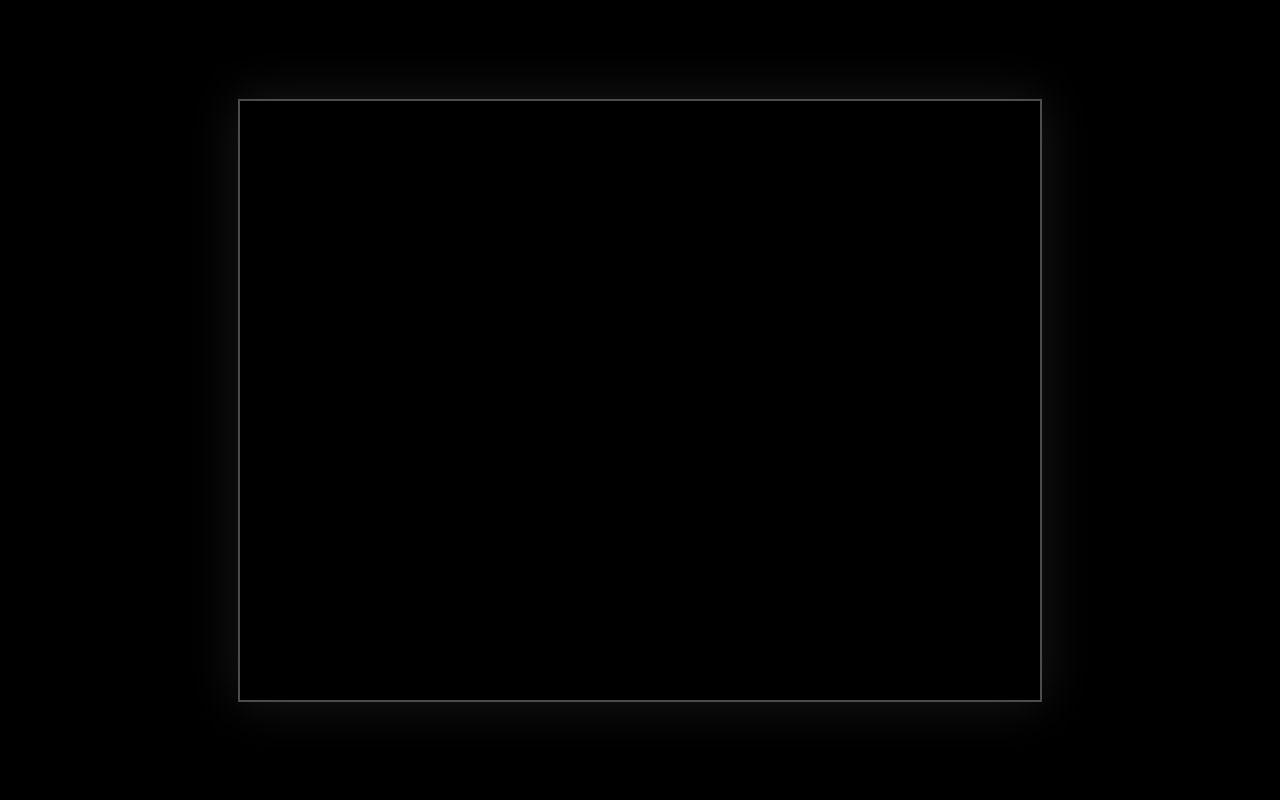
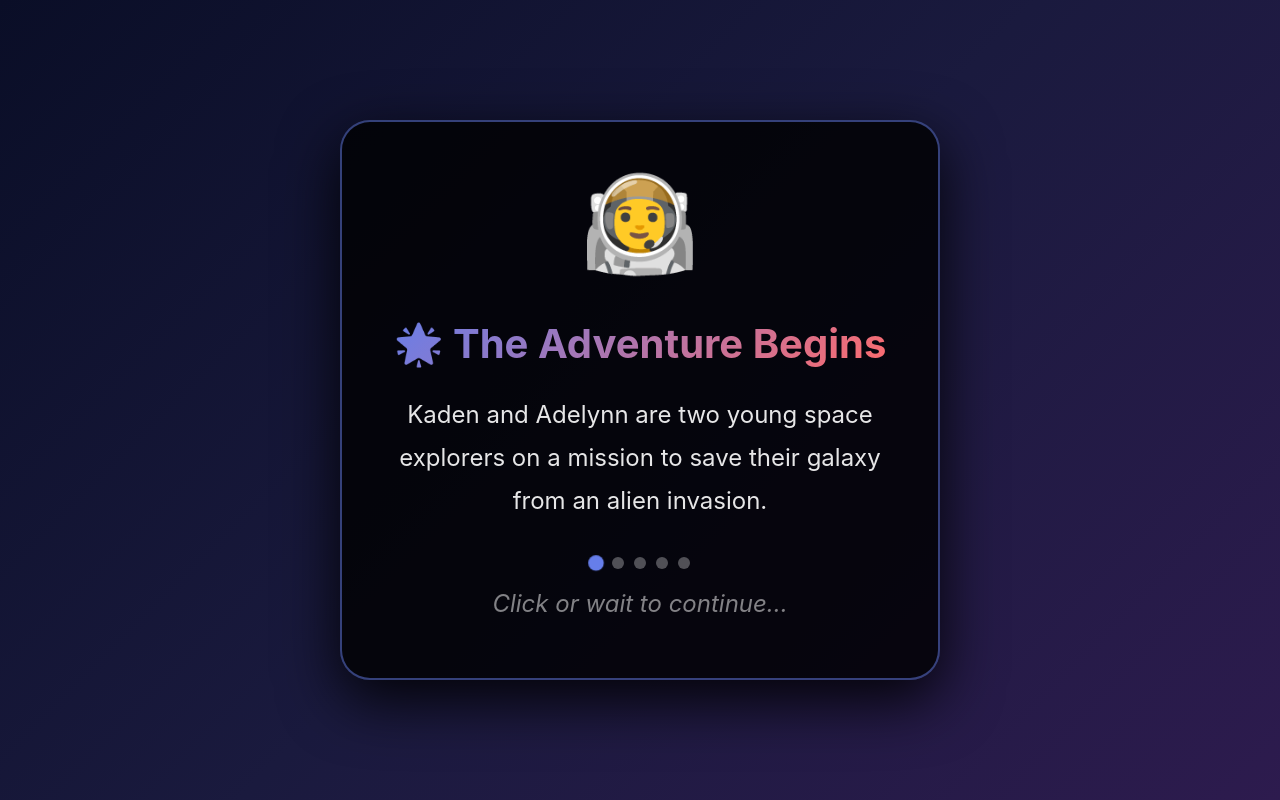
Before and after one commit to ronb12/Kaden-Adelynn-Adventures, a React (Vite) app: page / in a window 1280 px wide. Both pictures are taken after a click on the button "🎮 START GAME". Built offline with nearby package versions, Linux system fonts and the light colour scheme.

Commit message:
Story introduction and score tracking added

```diff
--- a/src/App.jsx
+++ b/src/App.jsx
@@ -1,6 +1,8 @@
 import { useState } from 'react'
 import Game from './components/Game'
 import MainMenu from './components/MainMenu'
+import Story from './components/Story'
+import { saveScore } from './utils/scoreTracking'
 import './App.css'
 
 function App() {
@@ -9,16 +11,24 @@ function App() {
 
   const handleStartGame = (difficulty, ship) => {
     setGameConfig({ difficulty, ship })
+    setGameState('story')
+  }
+
+  const handleStoryComplete = () => {
     setGameState('playing')
   }
 
-  const handleGameOver = () => {
+  const handleGameOver = (finalScore) => {
+    if (finalScore > 0) {
+      saveScore(finalScore)
+    }
     setGameState('menu')
   }
 
   return (
     <div className="app">
       {gameState === 'menu' && <MainMenu onStartGame={handleStartGame} />}
+      {gameState === 'story' && <Story onContinue={handleStoryComplete} />}
       {gameState === 'playing' && (
         <Game
           onPause={() => {}}
--- a/src/components/Game.jsx
+++ b/src/components/Game.jsx
@@ -236,6 +236,13 @@ function Game({ onPause, onGameOver, difficulty, selectedShip, isPaused }) {
     if (lives <= 0) {
       onGameOver(score)
       return
+    }
+
+    // Save score when game ends
+    if (lives <= 0 && score > 0) {
+      import('../utils/scoreTracking').then(module => {
+        module.saveScore(score)
+      })
     }
 
     setTimePlayed(t => t + 1)
--- a/src/components/MainMenu.css
+++ b/src/components/MainMenu.css
@@ -54,7 +54,7 @@
   z-index: 1;
   max-width: 700px;
   width: 90%;
-  padding: 60px 40px 50px 40px;
+  padding: 80px 40px 50px 40px;
   border-radius: 30px;
   text-align: center;
   background: rgba(15, 15, 30, 0.6);
@@ -65,7 +65,7 @@
   box-shadow:
     0 20px 60px rgba(0, 0, 0, 0.5),
     inset 0 1px 0 rgba(255, 255, 255, 0.1);
-  overflow: hidden;
+  overflow: visible;
 }
 
 /* Animated border glow */
@@ -105,19 +105,22 @@
 }
 
 .game-title {
-  font-size: 3.5rem;
+  font-size: 2.8rem;
   margin-bottom: 15px;
   margin-top: 0;
+  padding-top: 20px;
   background: linear-gradient(135deg, #667eea 0%, #764ba2 50%, #ff6b6b 100%);
   -webkit-background-clip: text;
   -webkit-text-fill-color: transparent;
   background-clip: text;
   font-weight: 900;
-  letter-spacing: -1px;
+  letter-spacing: -0.5px;
   text-shadow: 0 0 30px rgba(102, 126, 234, 0.5);
   animation: titlePulse 3s ease-in-out infinite;
-  line-height: 1.1;
+  line-height: 1.2;
   position: relative;
+  overflow: visible;
+  white-space: nowrap;
 }
 
 .game-title::after {
@@ -141,13 +144,15 @@
 
 @media (max-width: 768px) {
   .game-title {
-    font-size: 2.5rem;
+    font-size: 2rem;
+    white-space: normal;
   }
 }
 
 @media (max-width: 480px) {
   .game-title {
-    font-size: 2rem;
+    font-size: 1.6rem;
+    white-space: normal;
   }
 }
 
--- a/src/components/MainMenu.jsx
+++ b/src/components/MainMenu.jsx
@@ -13,7 +13,7 @@ function MainMenu({ onStartGame }) {
     <div className="main-menu">
       <div className="menu-container glass">
         <h1 className="game-title">🌟 Kaden & Adelynn<br />Space Adventures 🌟</h1>
-        <p className="game-subtitle">Epic Space Shooter Game</p>
+        <p className="game-subtitle">Epic Space Shooter</p>
 
         <div className="menu-section">
           <h3>Select Ship</h3>
--- /dev/null
+++ b/src/components/Story.css
@@ -0,0 +1,108 @@
+.story-overlay {
+  position: fixed;
+  top: 0;
+  left: 0;
+  right: 0;
+  bottom: 0;
+  background: linear-gradient(135deg, #0a0e27 0%, #1a1a3e 50%, #2d1b4e 100%);
+  display: flex;
+  align-items: center;
+  justify-content: center;
+  z-index: 1000;
+  animation: fadeIn 0.5s ease-in;
+}
+
+.story-container {
+  max-width: 600px;
+  width: 90%;
+  padding: 60px 40px;
+  text-align: center;
+  background: rgba(0, 0, 0, 0.8);
+  border-radius: 30px;
+  border: 2px solid rgba(102, 126, 234, 0.5);
+  box-shadow: 0 20px 60px rgba(0, 0, 0, 0.9);
+  animation: slideUp 0.5s ease-out;
+}
+
+.story-emoji {
+  font-size: 6rem;
+  margin-bottom: 20px;
+  animation: bounce 2s ease-in-out infinite;
+}
+
+.story-title {
+  font-size: 2.5rem;
+  margin-bottom: 25px;
+  background: linear-gradient(135deg, #667eea 0%, #ff6b6b 100%);
+  -webkit-background-clip: text;
+  -webkit-text-fill-color: transparent;
+  background-clip: text;
+}
+
+.story-content {
+  font-size: 1.3rem;
+  line-height: 1.8;
+  color: rgba(255, 255, 255, 0.9);
+  margin-bottom: 35px;
+}
+
+.story-progress {
+  display: flex;
+  justify-content: center;
+  gap: 10px;
+  margin-bottom: 20px;
+}
+
+.story-progress span {
+  width: 12px;
+  height: 12px;
+  border-radius: 50%;
+  background: rgba(255, 255, 255, 0.3);
+  transition: all 0.3s;
+}
+
+.story-progress span.active {
+  background: #667eea;
+  transform: scale(1.3);
+}
+
+.story-hint {
+  font-size: 0.9rem;
+  color: rgba(255, 255, 255, 0.5);
+  font-style: italic;
+}
+
+@keyframes fadeIn {
+  from { opacity: 0; }
+  to { opacity: 1; }
+}
+
+@keyframes slideUp {
+  from {
+    transform: translateY(50px);
+    opacity: 0;
+  }
+  to {
+    transform: translateY(0);
+    opacity: 1;
+  }
+}
+
+@keyframes bounce {
+  0%, 100% { transform: translateY(0); }
+  50% { transform: translateY(-20px); }
+}
+
+@media (max-width: 768px) {
+  .story-title {
+    font-size: 2rem;
+  }
+
+  .story-content {
+    font-size: 1.1rem;
+  }
+
+  .story-emoji {
+    font-size: 4rem;
+  }
+}
--- /dev/null
+++ b/src/components/Story.jsx
@@ -0,0 +1,72 @@
+import { useState, useEffect } from 'react'
+import './Story.css'
+
+function Story({ onContinue }) {
+  const [currentPage, setCurrentPage] = useState(0)
+
+  const storyPages = [
+    {
+      title: "🌟 The Adventure Begins",
+      content: "Kaden and Adelynn are two young space explorers on a mission to save their galaxy from an alien invasion.",
+      character: "👨‍🚀"
+    },
+    {
+      title: "🔴 The Threat",
+      content: "Ancient evil forces have awakened and are destroying planets across the galaxy. Only our brave heroes can stop them!",
+      character: "👾"
+    },
+    {
+      title: "🚀 The Mission",
+      content: "Kaden pilots the Blue Thunder with precision lasers. Adelynn commands the Pink Princess with devastating spread shots.",
+      character: "⚔️"
+    },
+    {
+      title: "💫 Their Quest",
+      content: "Collect power-ups, defeat enemies, and battle massive bosses to restore peace to the galaxy!",
+      character: "🎯"
+    },
+    {
+      title: "🌟 Ready?",
+      content: "Choose your ship and difficulty. The fate of the galaxy rests in your hands!",
+      character: "🚀"
+    }
+  ]
+
+  useEffect(() => {
+    const timeout = setTimeout(() => {
+      if (currentPage < storyPages.length - 1) {
+        setCurrentPage(currentPage + 1)
+      }
+    }, 3000)
+    return () => clearTimeout(timeout)
+  }, [currentPage])
+
+  const handleClick = () => {
+    if (currentPage < storyPages.length - 1) {
+      setCurrentPage(currentPage + 1)
+    } else {
+      onContinue()
+    }
+  }
+
+  return (
+    <div className="story-overlay" onClick={handleClick}>
+      <div className="story-container">
+        <div className="story-emoji">{storyPages[currentPage].character}</div>
+        <h2 className="story-title">{storyPages[currentPage].title}</h2>
+        <p className="story-content">{storyPages[currentPage].content}</p>
+        <div className="story-progress">
+          {storyPages.map((_, index) => (
+            <span
+              key={index}
+              className={index === currentPage ? 'active' : ''}
+            />
+          ))}
+        </div>
+        <p className="story-hint">Click or wait to continue...</p>
+      </div>
+    </div>
+  )
+}
+
+export default Story
--- /dev/null
+++ b/src/utils/scoreTracking.js
@@ -0,0 +1,60 @@
+// Score tracking system with localStorage
+
+const STORAGE_KEY = 'kadenAdelynnScores'
+
+export const saveScore = (score, playerName = 'Player') => {
+  const scores = getHighScores()
+  const newScore = {
+    score: score,
+    player: playerName,
+    date: new Date().toISOString(),
+    timestamp: Date.now()
+  }
+
+  scores.push(newScore)
+  // Keep only top 10 scores
+  scores.sort((a, b) => b.score - a.score)
+  const topScores = scores.slice(0, 10)
+
+  localStorage.setItem(STORAGE_KEY, JSON.stringify(topScores))
+  return topScores
+}
+
+export const getHighScores = () => {
+  try {
+    const stored = localStorage.getItem(STORAGE_KEY)
+    return stored ? JSON.parse(stored) : []
+  } catch (e) {
+    return []
+  }
+}
+
+export const clearScores = () => {
+  localStorage.removeItem(STORAGE_KEY)
+}
+
+export const getPersonalBest = () => {
+  const scores = getHighScores()
+  return scores.length > 0 ? scores[0].score : 0
+}
+
+export const isNewHighScore = (score) => {
+  const best = getPersonalBest()
+  return score > best
+}
+
+export const formatScore = (score) => {
+  return score.toString().padStart(8, '0')
+}
+
+export const getScoreStats = () => {
+  const scores = getHighScores()
+  return {
+    totalGames: scores.length,
+    averageScore: scores.length > 0
+      ? Math.round(scores.reduce((sum, s) => sum + s.score, 0) / scores.length)
+      : 0,
+    personalBest: getPersonalBest(),
+    recentScores: scores.slice(0, 5)
+  }
+}
```
Also changed, not shown: 1 other file (tests, documents, lock files or other folders).
